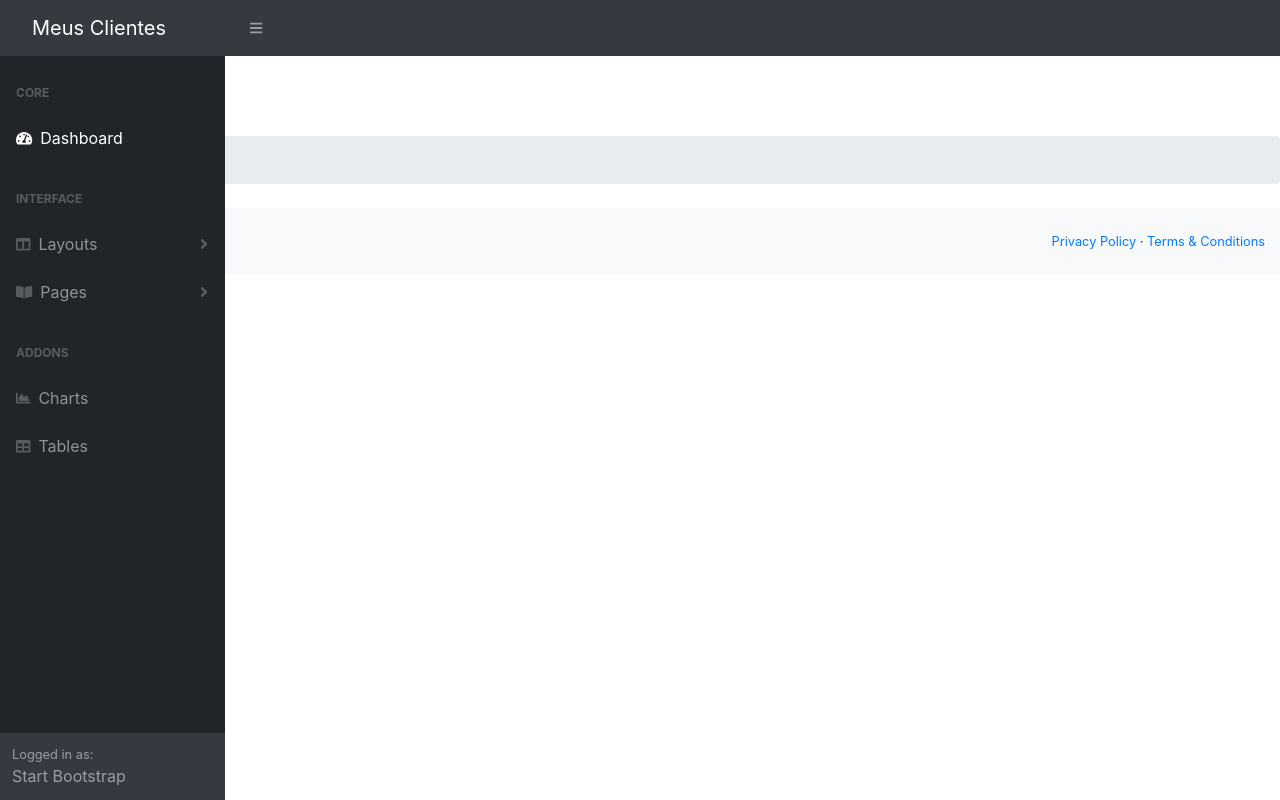
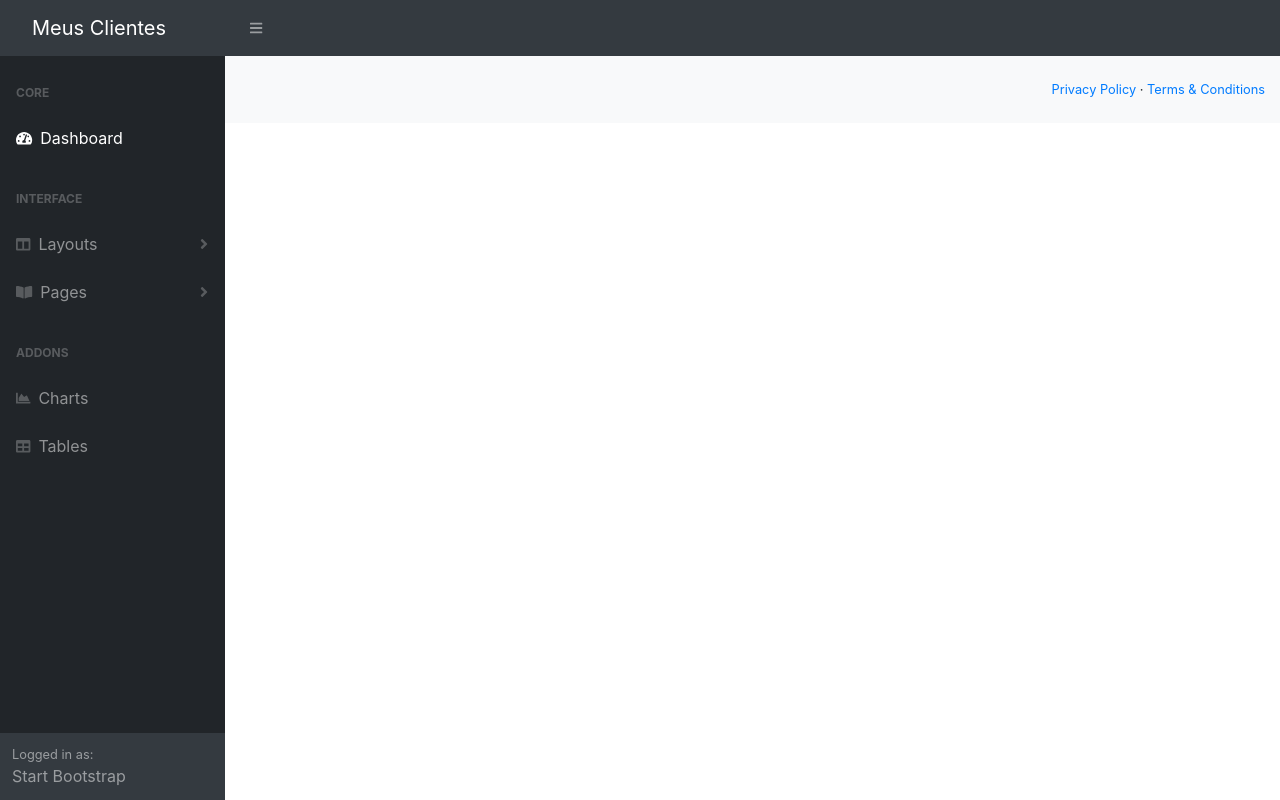
Before and after one commit to henriquefdias/spring-app, an Angular app in the folder clientes-app/: page / in a window 1280 px wide. Built offline with nearby package versions, Linux system fonts and the light colour scheme.

Commit message:
Inclusão de rotas

```diff
--- a/clientes-app/src/app/app-routing.module.ts
+++ b/clientes-app/src/app/app-routing.module.ts
@@ -1,7 +1,10 @@
 import { NgModule } from '@angular/core';
 import { RouterModule, Routes } from '@angular/router';
+import { HomeComponent } from './home/home.component';
 
-const routes: Routes = [];
+const routes: Routes = [
+  { path: 'home', component: HomeComponent }
+];
 
 @NgModule({
   imports: [RouterModule.forRoot(routes)],
--- a/clientes-app/src/app/app.component.html
+++ b/clientes-app/src/app/app.component.html
@@ -4,7 +4,7 @@
     <div id="layoutSidenav_content">
         <main>
             <div class="container_fluid">
-                <app-home></app-home>
+                <router-outlet></router-outlet>
             </div>
             <footer class="py-4 bg-light mt-auto">
                 <div class="container-fluid">
```
